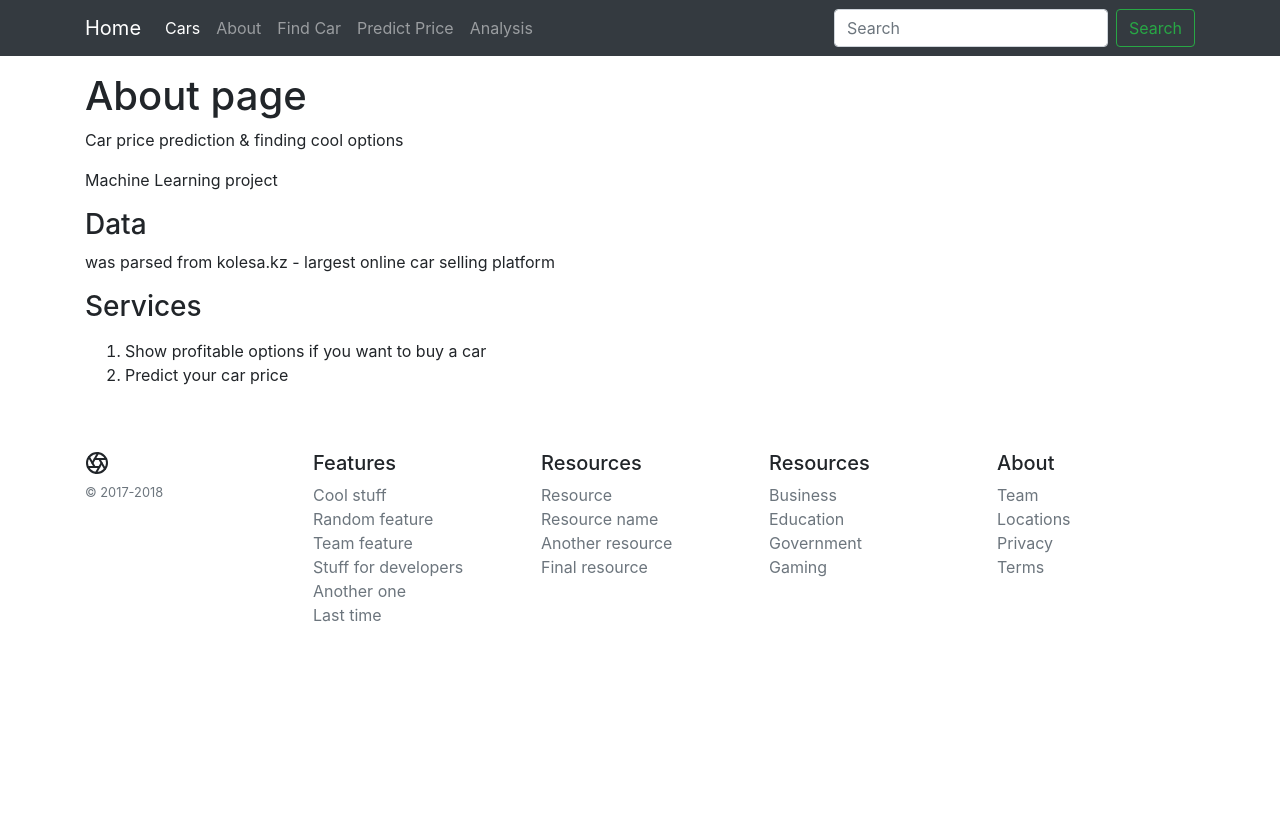
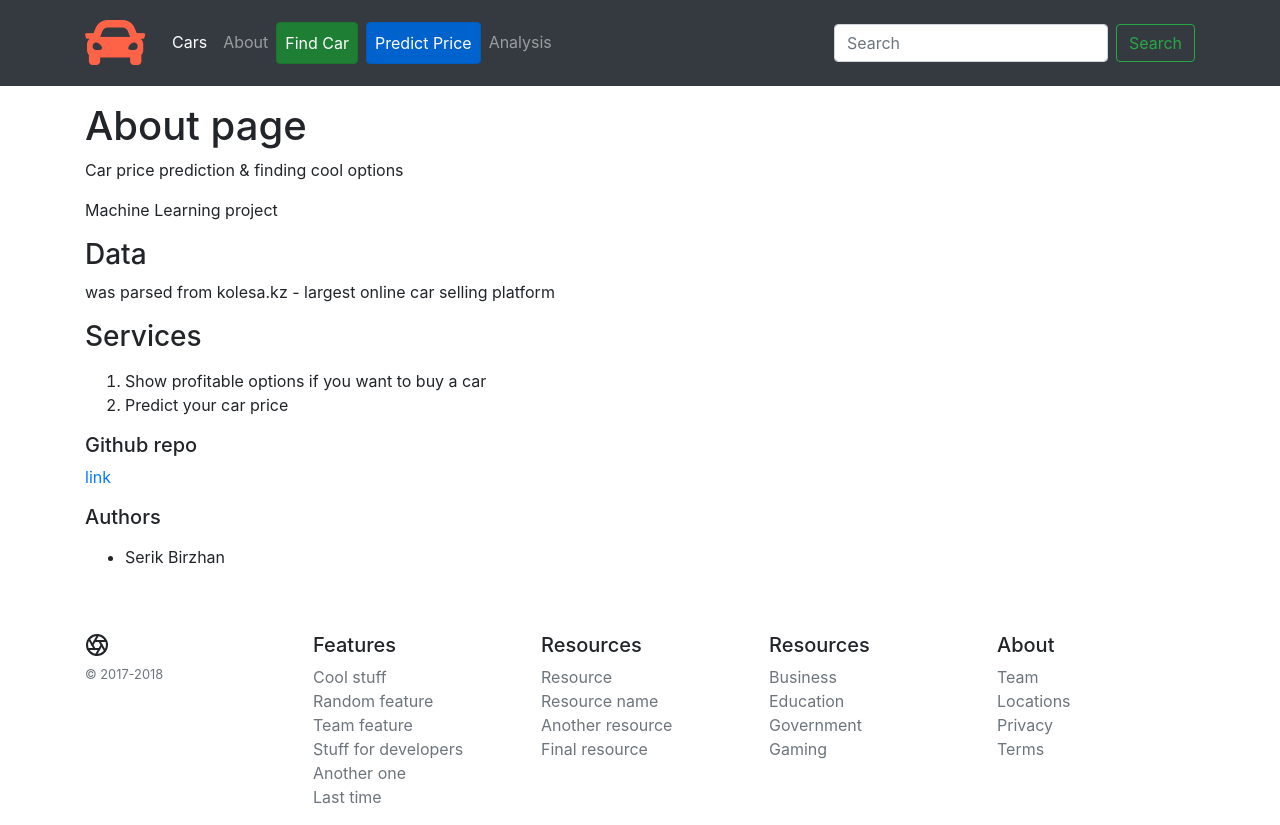
Before and after one commit to birzhans/cars, a Django app: page /about/ in a window 1280 px wide. Shown: the top 825 px of the page. Before the commit the page ends 622 px from the top, so only its background shows below. Run offline with Django 3.2, Linux system fonts and the light colour scheme; parts of the project's set-up code (start-up, migrations or seed data) failed here and were passed over; some libraries are stand-ins or nearby versions.

Commit message:
edit static pages

```diff
--- a/templates/about.html
+++ b/templates/about.html
@@ -27,4 +27,14 @@ About Us
 	<li>Predict your car price</li>
 </ol>
 </p>
+
+<h5>Github repo</h5>
+<p><a href="https://github.com/birzhans/cars">link</a></p>
+
+<h5>Authors</h5>
+<p>
+<ul>
+	<li>Serik Birzhan</li>
+</ul>
+</p>
 {% endblock %}
--- a/templates/index.html
+++ b/templates/index.html
@@ -1,6 +1,7 @@
 {% extends 'template.html' %}
 
 {% block content %}
+
 <div class="container">
 	<div class="jumbotron">
 		<h1 class="display-4">Hello, world! <i class="fas fa-globe-americas"></i></h1>
--- a/templates/template.html
+++ b/templates/template.html
@@ -16,7 +16,9 @@
 <body>
 	<nav class="navbar navbar-expand-lg navbar-dark bg-dark">
 		<div class="container">
-			<a class="navbar-brand" href="{% url 'index_url' %}">Home</a>
+
+			<a class="navbar-brand" href="{% url 'index_url' %}"><i class="fas fa-car"
+					style="font-size: 3em; color: Tomato; margin-right: 3px;"></i></a>
 			<button class="navbar-toggler" type="button" data-toggle="collapse" data-target="#navbarSupportedContent"
 				aria-controls="navbarSupportedContent" aria-expanded="false" aria-label="Toggle navigation">
 				<span class="navbar-toggler-icon"></span>
@@ -31,11 +33,12 @@
 					</li>
 
 					<li class="nav-item">
-						<a class="nav-link" href="{% url 'find_car_url' %}">Find Car</a>
+						<a class="nav-link btn btn-success active" href="{% url 'find_car_url' %}">Find Car</a>
 					</li>
 
 					<li class="nav-item">
-						<a class="nav-link" href="{% url 'predict_price_url' %}">Predict Price</a>
+						<a class="nav-link btn btn-primary active ml-2" href="{% url 'predict_price_url' %}">Predict
+							Price</a>
 					</li>
 
 					<li class="nav-item">
```
